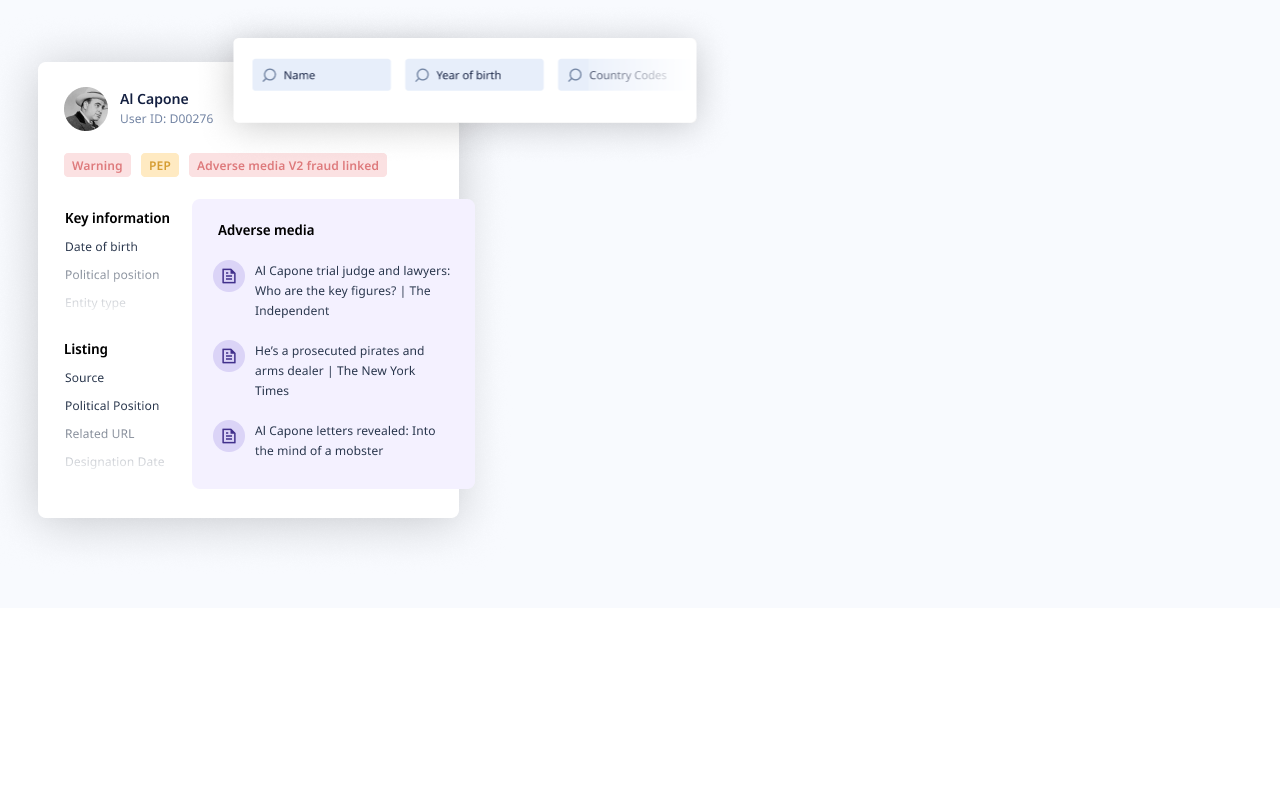
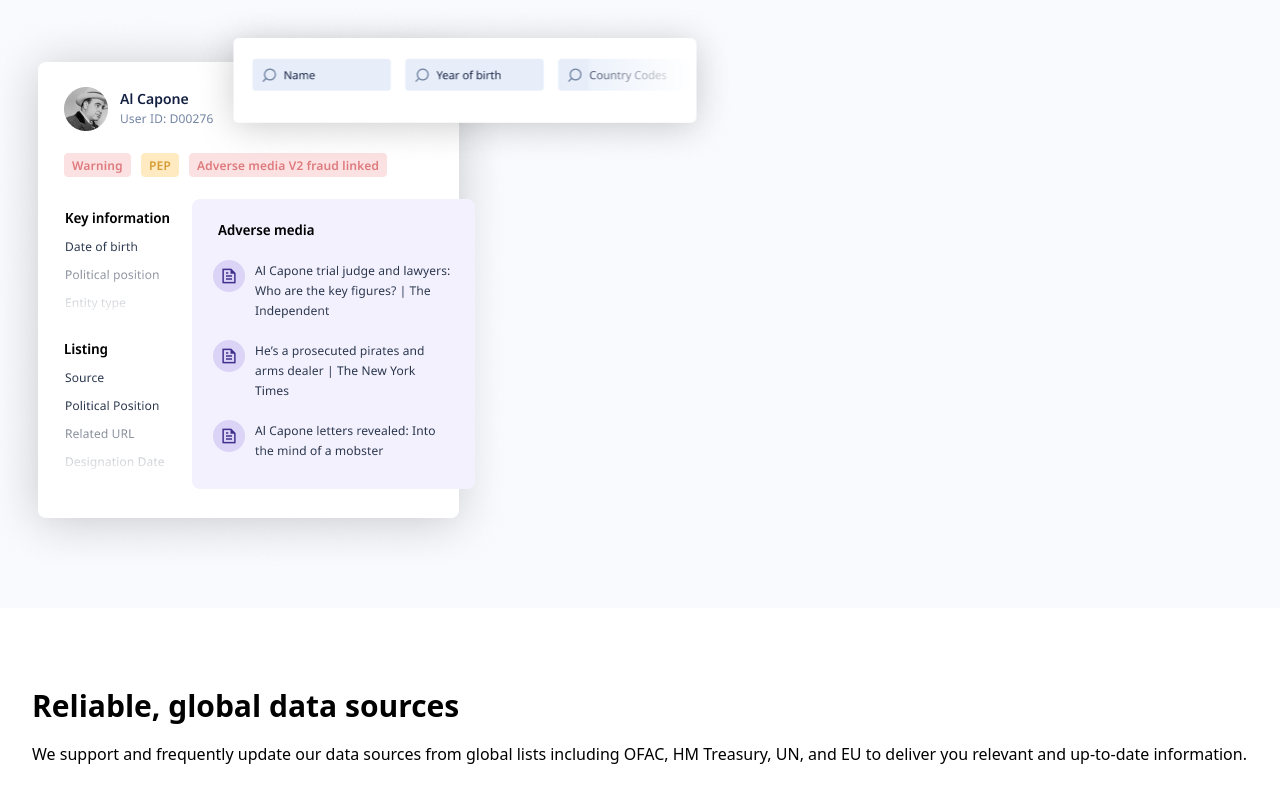
Before and after one commit to zentho/flagright-site, a React (Create React App) app: page / in a window 1280 px wide. Shown: the part 438-1238 px from the top of the page. Before the commit the page ends 1046 px from the top, so only its background shows below. Built offline with nearby package versions, Linux system fonts and the light colour scheme.

Commit message:
Finish text skeleton for Reliable section

```diff
--- a/src/App.js
+++ b/src/App.js
@@ -1,9 +1,11 @@
+import Reliable from "./components/Reliable";
 import Sanctions from "./components/Sanctions";
 
 function App() {
   return (
     <div className="App">
       <Sanctions />
+      <Reliable />
     </div>
   );
 }
--- /dev/null
+++ b/src/components/Reliable.js
@@ -0,0 +1,13 @@
+import React from "react";
+
+export default function Reliable() {
+  return (
+    <section className="p-8 pt-20">
+      <h2 className="mb-4 text-3xl font-semibold">Reliable, global data sources</h2>
+      <p className="leading-7">
+        We support and frequently update our data sources from global lists including OFAC, HM Treasury, UN,
+        and EU to deliver you relevant and up-to-date information.
+      </p>
+    </section>
+  );
+}
```
